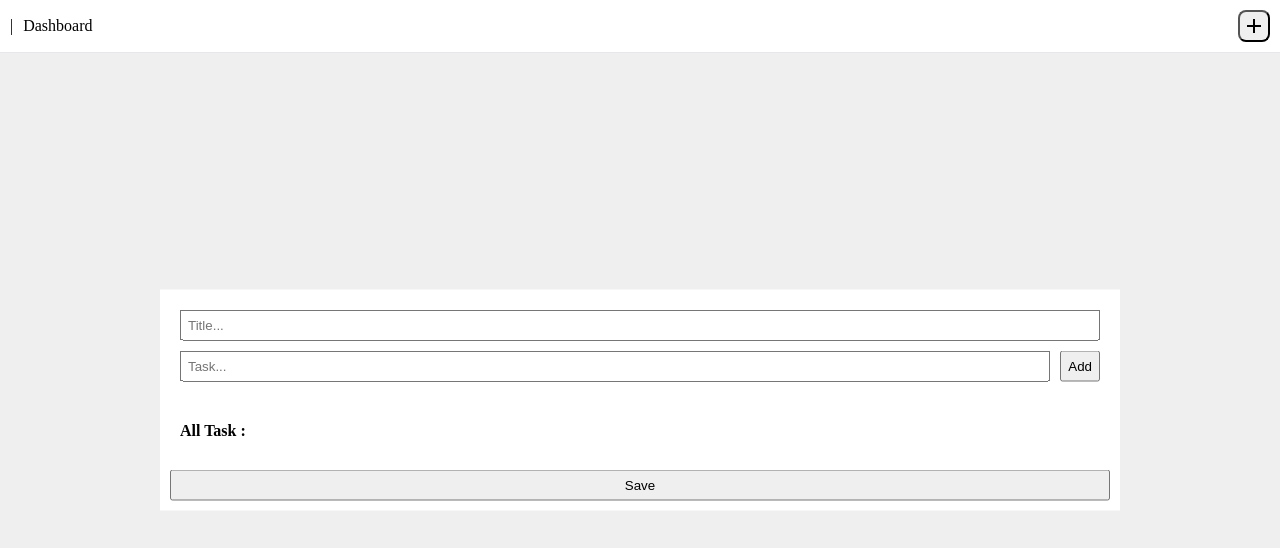
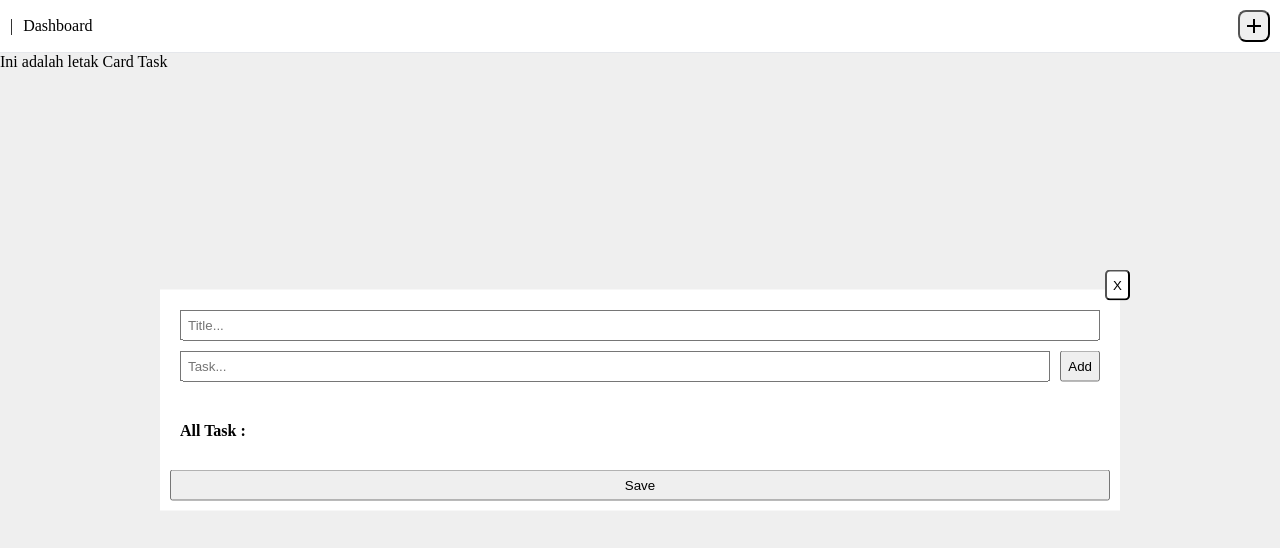
Before and after one commit to vion-15/react-todo-list-app, a React (Vite) app in the folder frontend/: page / in a window 1280 px wide. Both pictures are taken after a click on the button "add". Shown: the top 548 px of the page. Built offline with nearby package versions, Linux system fonts and the light colour scheme.

Commit message:
feat: add close button on modal form

```diff
--- a/frontend/src/App.jsx
+++ b/frontend/src/App.jsx
@@ -1,4 +1,5 @@
 import './App.css'
+import CardTask from './components/CardTask'
 import Header from './components/Header'
 
 function App() {
@@ -6,7 +7,9 @@ function App() {
   return (
     <>
     <Header />
-    <section></section>
+    <section>
+      <CardTask />
+    </section>
     <section></section>
     </>
   )
--- /dev/null
+++ b/frontend/src/components/CardTask.jsx
@@ -0,0 +1,8 @@
+
+export default function CardTask() {
+    return (
+        <div>
+            Ini adalah letak Card Task
+        </div>
+    )
+}
--- a/frontend/src/components/Header.jsx
+++ b/frontend/src/components/Header.jsx
@@ -7,7 +7,7 @@ export default function Header() {
     const [task, setTask] = useState("");
     const [tasks, setTasks] = useState([]);
     const [title, setTitle] = useState("");
-    const [todo, setTodo] = useState({});
+    const [todo, setTodo] = useState([]);
 
     const handleChange = (e) => {
         setTask(e.target.value);
@@ -19,7 +19,16 @@ export default function Header() {
 
     const addTodo = (e) => {
         e.preventDefault();
-        setTodo({ ...todo, title, tasks });
+
+        const data = {
+            title,
+            tasks,
+        }
+
+        setTodo([ ...todo, data ]);
+        setTitle("");
+        setTasks([]);
+        setShowModal(false);
     }
 
     const addTask = (e) => {
@@ -27,6 +36,8 @@ export default function Header() {
         setTasks([...tasks, task]);
         setTask("");
     }
+
+    console.log(todo);
 
     function handleModal() {
         setShowModal(true);
@@ -56,6 +67,7 @@ export default function Header() {
                         <div className="container">
                             <div className="modal-container">
                                 <div className="modal">
+                                    <button onClick={() => setShowModal(false)} className="closeBtn">X</button>
                                     <form action="">
                                         <input type="text" placeholder="Title..." value={title} onChange={handleTitle} />
                                         <div className="container-task">
--- a/frontend/src/components/style/Header.css
+++ b/frontend/src/components/style/Header.css
@@ -108,3 +108,12 @@
     padding: 6px;
     max-width: 100%;
 }
+
+.closeBtn {
+    position: absolute;
+    top: -20px;
+    right: -10px;
+    padding: 6px;
+    border-radius: 5px;
+    background-color: white;
+}
```
